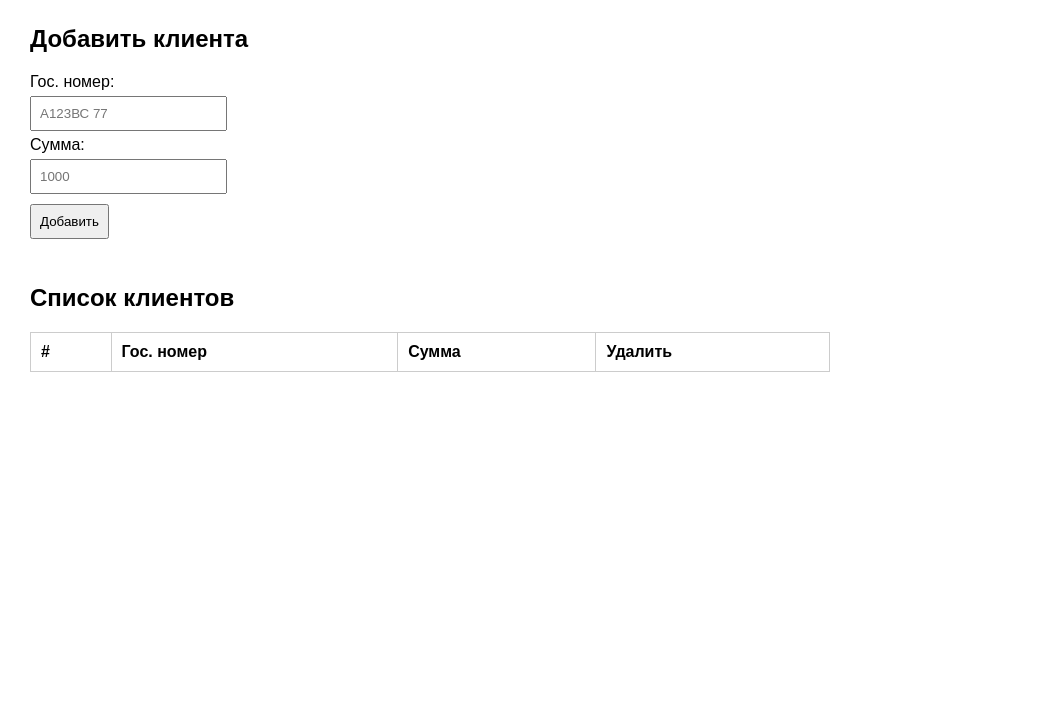
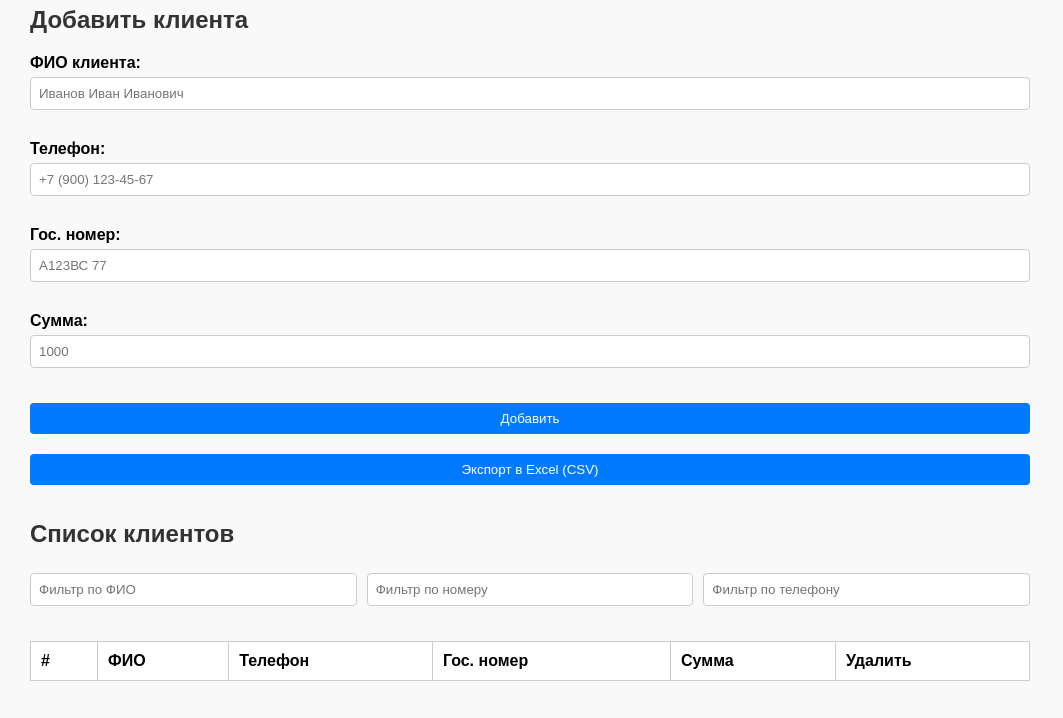
Before and after one commit to nikibelyy/client-tracker, a plain HTML site: page index.html in a window 1280 px wide. Shown: the part 82-800 px from the top of the page, without its empty margins (0-1063 px from the left). Drawn offline with Linux system fonts and the light colour scheme.

Commit message:
Update index.html

```diff
--- a/index.html
+++ b/index.html
@@ -4,12 +4,73 @@
   <meta charset="UTF-8">
   <title>Клиентская база</title>
   <style>
-    body { font-family: Arial, sans-serif; margin: 30px; max-width: 800px; }
-    h2 { margin-top: 40px; }
-    input, button { padding: 8px; margin: 5px 0; }
-    table { width: 100%; border-collapse: collapse; margin-top: 20px; }
-    th, td { border: 1px solid #ccc; padding: 10px; text-align: left; }
-    .delete-btn { background-color: red; color: white; border: none; padding: 5px 10px; cursor: pointer; }
+    body {
+      font-family: Arial, sans-serif;
+      margin: 30px;
+      max-width: 1000px;
+      background-color: #f9f9f9;
+    }
+    h1, h2 {
+      color: #333;
+    }
+    label {
+      font-weight: bold;
+    }
+    input, button {
+      padding: 8px;
+      margin: 5px 0 15px 0;
+      width: 100%;
+      box-sizing: border-box;
+    }
+    input {
+      border: 1px solid #ccc;
+      border-radius: 4px;
+    }
+    button {
+      background-color: #007BFF;
+      color: white;
+      border: none;
+      border-radius: 4px;
+      cursor: pointer;
+    }
+    button:hover {
+      background-color: #0056b3;
+    }
+    table {
+      width: 100%;
+      border-collapse: collapse;
+      background-color: white;
+      margin-top: 20px;
+    }
+    th, td {
+      border: 1px solid #ccc;
+      padding: 10px;
+      text-align: left;
+      cursor: default;
+    }
+    th.sortable:hover {
+      background-color: #e0e0e0;
+      cursor: pointer;
+    }
+    .delete-btn {
+      background-color: red;
+      color: white;
+      border: none;
+      padding: 5px 10px;
+      border-radius: 4px;
+      cursor: pointer;
+    }
+    .form-group, .filter-group {
+      margin-bottom: 15px;
+    }
+    .filters {
+      display: flex;
+      gap: 10px;
+      margin-top: 10px;
+    }
+    .filters input {
+      width: 100%;
+    }
   </style>
 </head>
 <body>
@@ -17,21 +78,45 @@
   <h1>Клиентская база</h1>
 
   <h2>Добавить клиента</h2>
-  <label>Гос. номер:</label><br>
-  <input type="text" id="plate" placeholder="А123ВС 77"><br>
+  <div class="form-group">
+    <label>ФИО клиента:</label>
+    <input type="text" id="fullName" placeholder="Иванов Иван Иванович">
+  </div>
 
-  <label>Сумма:</label><br>
-  <input type="number" id="amount" placeholder="1000"><br>
+  <div class="form-group">
+    <label>Телефон:</label>
+    <input type="tel" id="phone" placeholder="+7 (900) 123-45-67">
+  </div>
+
+  <div class="form-group">
+    <label>Гос. номер:</label>
+    <input type="text" id="plate" placeholder="А123ВС 77">
+  </div>
+
+  <div class="form-group">
+    <label>Сумма:</label>
+    <input type="number" id="amount" placeholder="1000">
+  </div>
 
   <button onclick="addClient()">Добавить</button>
+  <button onclick="exportCSV()">Экспорт в Excel (CSV)</button>
 
   <h2>Список клиентов</h2>
+
+  <div class="filters">
+    <input type="text" id="filterName" placeholder="Фильтр по ФИО" oninput="renderTable()">
+    <input type="text" id="filterPlate" placeholder="Фильтр по номеру" oninput="renderTable()">
+    <input type="text" id="filterPhone" placeholder="Фильтр по телефону" oninput="renderTable()">
+  </div>
+
   <table id="clientTable">
     <thead>
       <tr>
-        <th>#</th>
-        <th>Гос. номер</th>
-        <th>Сумма</th>
+        <th class="sortable" onclick="sortTable('index')">#</th>
+        <th class="sortable" onclick="sortTable('fullName')">ФИО</th>
+        <th class="sortable" onclick="sortTable('phone')">Телефон</th>
+        <th class="sortable" onclick="sortTable('plate')">Гос. номер</th>
+        <th class="sortable" onclick="sortTable('amount')">Сумма</th>
         <th>Удалить</th>
       </tr>
     </thead>
@@ -40,6 +125,8 @@
 
   <script>
     let clients = JSON.parse(localStorage.getItem('clients')) || [];
+    let sortBy = '';
+    let sortAsc = true;
 
     function saveClients() {
       localStorage.setItem('clients', JSON.stringify(clients));
@@ -47,32 +134,67 @@
 
     function renderTable() {
       const tbody = document.querySelector("#clientTable tbody");
+      const nameFilter = document.getElementById("filterName").value.toLowerCase();
+      const plateFilter = document.getElementById("filterPlate").value.toLowerCase();
+      const phoneFilter = document.getElementById("filterPhone").value.toLowerCase();
+
+      let filtered = clients.filter(c =>
+        c.fullName.toLowerCase().includes(nameFilter) &&
+        c.plate.toLowerCase().includes(plateFilter) &&
+        c.phone.toLowerCase().includes(phoneFilter)
+      );
+
+      if (sortBy) {
+        filtered.sort((a, b) => {
+          if (sortBy === 'amount') return sortAsc ? a.amount - b.amount : b.amount - a.amount;
+          return sortAsc
+            ? a[sortBy].localeCompare(b[sortBy], 'ru')
+            : b[sortBy].localeCompare(a[sortBy], 'ru');
+        });
+      }
+
       tbody.innerHTML = "";
-      clients.forEach((client, index) => {
+      filtered.forEach((client, index) => {
         tbody.innerHTML += `
           <tr>
             <td>${index + 1}</td>
+            <td>${client.fullName}</td>
+            <td>${client.phone}</td>
             <td>${client.plate}</td>
             <td>${client.amount} ₽</td>
-            <td><button class="delete-btn" onclick="deleteClient(${index})">Удалить</button></td>
+            <td><button class="delete-btn" onclick="deleteClient(${clients.indexOf(client)})">Удалить</button></td>
           </tr>
         `;
       });
     }
 
+    function sortTable(key) {
+      if (sortBy === key) {
+        sortAsc = !sortAsc;
+      } else {
+        sortBy = key;
+        sortAsc = true;
+      }
+      renderTable();
+    }
+
     function addClient() {
+      const fullName = document.getElementById("fullName").value.trim();
+      const phone = document.getElementById("phone").value.trim();
       const plate = document.getElementById("plate").value.trim();
       const amount = parseFloat(document.getElementById("amount").value);
 
-      if (!plate || isNaN(amount)) {
-        alert("Пожалуйста, введите корректные данные.");
+      if (!fullName || !phone || !plate || isNaN(amount)) {
+        alert("Пожалуйста, заполните все поля корректно.");
         return;
       }
 
-      clients.push({ plate, amount });
+      clients.push({ fullName, phone, plate, amount });
       saveClients();
       renderTable();
 
+      document.getElementById("fullName").value = "";
+      document.getElementById("phone").value = "";
       document.getElementById("plate").value = "";
       document.getElementById("amount").value = "";
     }
@@ -85,6 +207,20 @@
       }
     }
 
+    function exportCSV() {
+      let csv = "№,ФИО,Телефон,Гос. номер,Сумма\n";
+      clients.forEach((c, i) => {
+        csv += `${i + 1},"${c.fullName}","${c.phone}","${c.plate}",${c.amount}\n`;
+      });
+
+      const blob = new Blob([csv], { type: "text/csv;charset=utf-8;" });
+      const url = URL.createObjectURL(blob);
+      const a = document.createElement("a");
+      a.href = url;
+      a.download = "clients.csv";
+      a.click();
+    }
+
     renderTable();
   </script>
 
```
